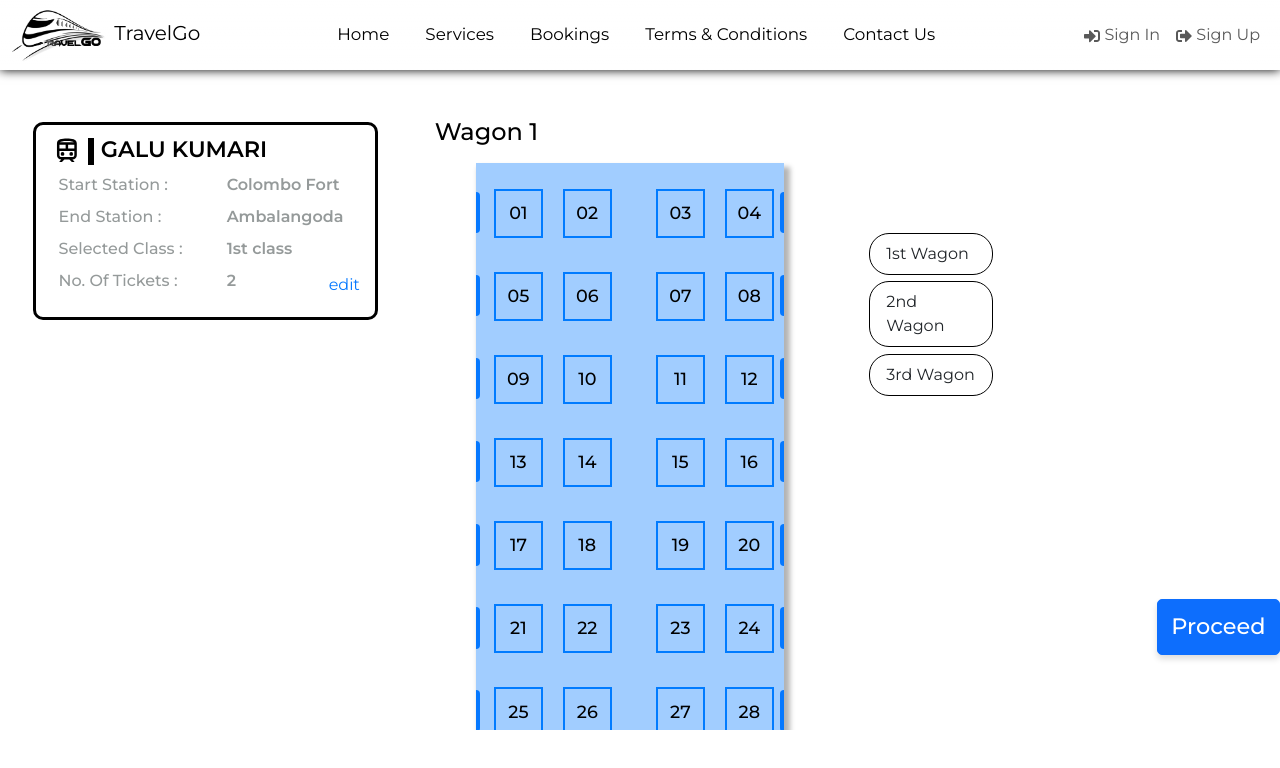
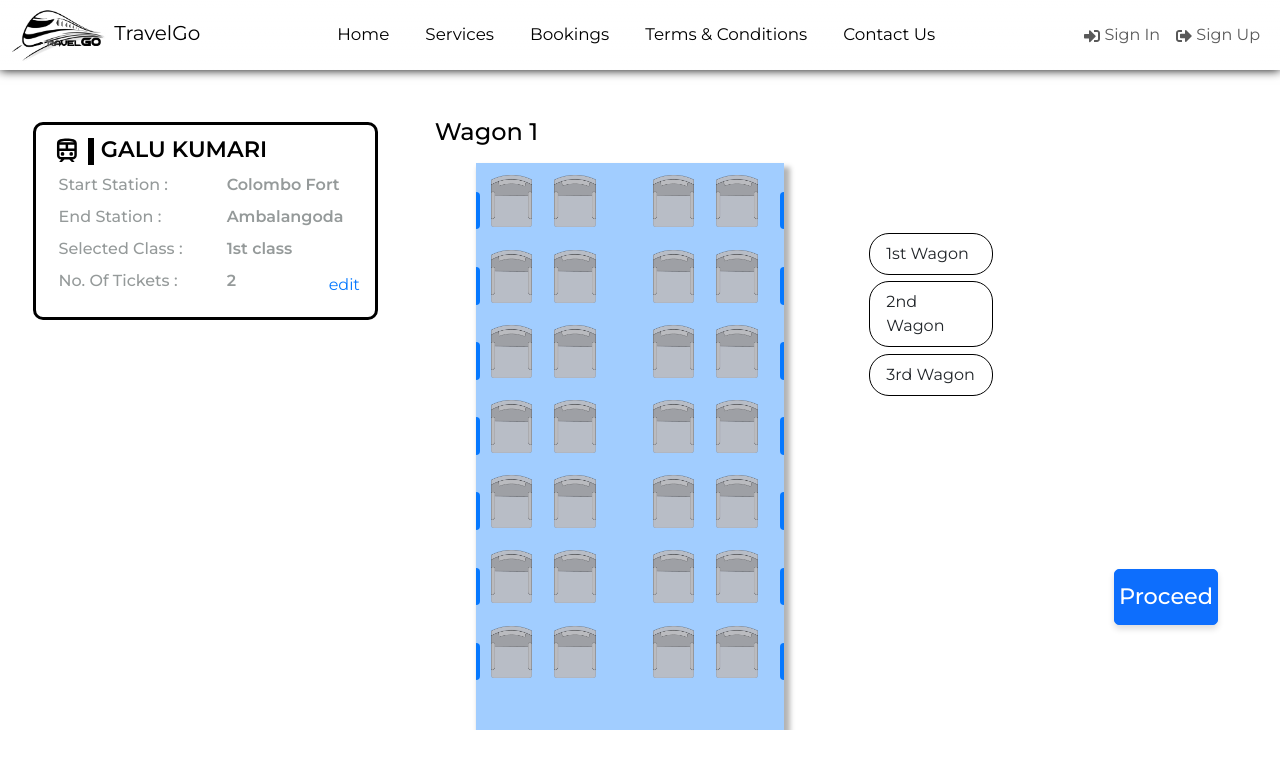
Before and after one commit to nadeeshaMadusanka99/TravelGo-Frontend, a React (Vite) app: page /seatview in a window 1280 px wide. Shown: the top 768 px of the page. Built offline with nearby package versions, Linux system fonts and the light colour scheme.

Commit message:
made minor canges

```diff
--- a/src/Screens/Booking/Booking.scss
+++ b/src/Screens/Booking/Booking.scss
@@ -93,8 +93,8 @@
                     display: flex;
                     justify-content: center;
                     align-items: center;
-                    border-radius: 0%;
-                    margin-left: 30%;
+                    border-radius: 15px;
+                    margin-left: 15%;
                 }
               }
 
@@ -211,7 +211,7 @@
           .intensity-container{
             display: flex;
             justify-content: center;
-            margin-top: 2%;
+            margin-top: 1.4%;
           .crowd-intensity{
 
                 height: 10px;
@@ -223,18 +223,19 @@
                   display: flex;
                   justify-content: center;
                   background-color: rgba(48, 97, 246, 0.647);
-                  width:100px;
-                  height: 20px;
+                  width:110px;
+                  height: 24px;
                   margin-top:20px;
                   transform: translateX(-50%);
                   border-radius: 10%;
+                  margin-left: 0.7%;
 
                 }
                  .low-arrow{
                   height: 0;
                   width:0;
                   position: absolute;
-                  top:-10px;
+                  top:-9.5px;
                   border-right: 10px solid transparent;
                   border-left: 10px solid transparent;
                   border-bottom: 10px solid rgba(48, 97, 246, 0.647);
@@ -245,14 +246,12 @@
                   display: flex;
                   justify-content: center;
                   position: absolute;
-                  right:0;
                   background-color: rgba(48, 97, 246, 0.647);
-                  width:100px;
-                  height: 20px;
-                  bottom:2.3%;
-                  margin-top: 30px;
+                  width:110px;
+                  height: 24px;
+                  bottom:0.8%;
                   border-radius: 10%;
-                  right:16.7%;
+                  right:16.1%;
           }
           .high-arrow{
             @extend .low-arrow;
@@ -298,10 +297,7 @@
         .gray-paragraph {
 
         }
-        .btn-book{
-            margin-top: 5%;
-            margin-bottom: 5%;
-        }
+
       }
       .station-details{
         display: none;
--- a/src/Screens/Home/HeroSection.jsx
+++ b/src/Screens/Home/HeroSection.jsx
@@ -25,9 +25,8 @@ const HeroSection = () => {
               <label className='dropdown-label'>From</label>
               <select>
                 {(data!=undefined) ? data.map((station) => (
-                <option>{station.StationName}</option>
+                  <option key={station.StationId}>{station.StationName}</option>
                 )) : <><option>Loading</option></>}
-
               </select>
             </div>
 
@@ -36,22 +35,17 @@ const HeroSection = () => {
               <label className='dropdown-label'>To</label>
               <select>
                   {(data!=undefined) ? data.map((station) => (
-                <option>{station.StationName}</option>
+                    <option key={station.StationId}>{station.StationName}</option>
                   )) : <><option>Loading</option></>}
-
               </select>
-            <input type="text" placeholder="From" />
-            <input type="text" placeholder="To" />
-            <input type="date" placeholder="Date" />
             </div>
-
             <div className='dropdown-class'>
               <label className='dropdown-label'>Date</label>
               <input type="date" placeholder="Date" />
+            </div>
             <LinkContainer to="/booking">
-                <Button variant="primary" className='button-extend'>Search</Button>
+                <Button variant="primary" className='search-button-extend'>Search</Button>
               </LinkContainer>
-            </div>
           </div>
         </div>
       </Container>
--- a/src/Screens/Home/HeroSection.scss
+++ b/src/Screens/Home/HeroSection.scss
@@ -74,23 +74,14 @@
 
         }
 
-        .search-btn{
-          height: 2rem;
-          margin-top: auto;
-          margin-bottom: 1.5rem;
-          margin-left: 2rem;
-        }
-
         input::placeholder {
           color: #000000; /* Red color for the placeholder text */
         }
 
-
-        .button-extend {
+        .search-button-extend {
           @include Button;
-        }
-      }
-
+          height: 10%;
+          margin-top: 3%;
 
         }
       }
@@ -144,3 +135,5 @@
           }
          }
       }
+    }
+  }
--- a/src/Screens/Schedule/Schedule.scss
+++ b/src/Screens/Schedule/Schedule.scss
@@ -10,22 +10,19 @@
 
   .schedule-background {
     position: absolute;
-    top: 10;
-    left: 0;
     width: 100%;
-
     background-size: cover;
     z-index: 0;
-    margin-top: 150px;
+    margin-top: 110px;
 
   }
   .map-container {
 
     position: relative;
-    border-left: 2px solid rgba(0, 0, 0, 0.329);
+    border: 2px solid black;
     margin: 0 6cm;
     height: 18%;
-    box-shadow: 3px 3px 2px 2px rgba(0, 0, 0, 0.586); // Apply box shadow
+    box-shadow: 2px 2px 2px 2px rgba(0, 0, 0, 0.16);
   }
   .container {
     padding: 0 1cm;
@@ -318,9 +315,9 @@
       flex: 1; // Allow each element to grow and fill available space
       max-width: 50%;
       max-height: 1.8cm;
-      box-shadow: 3px 3px 2px 2px rgba(0, 0, 0, 0.415);
-      margin-top: 0.2cm;
-      margin-right: 10%;
+      box-shadow: 1px 1px 2px 2px rgba(0, 0, 0, 0.207);
+      border-radius: 5px;
+      margin: 0.5%;
 
     }
   }
@@ -354,7 +351,15 @@
     justify-content: center;
     align-items: center;
   }
+  .bottom-row-conotainer{
+    display: flex;
+    flex-direction: row;
+    justify-content: space-between;
+    align-items: center;
+    margin: 0cm 3cm 0.5cm 3cm;
 
+
+  }
 
 }
 
--- a/src/Screens/SeatView/SeatButton.jsx
+++ b/src/Screens/SeatView/SeatButton.jsx
@@ -1,21 +1,43 @@
-import React, { useState } from 'react';
-import './SeatButton.scss';
+import React, { useState } from "react";
+import "./SeatButton.scss";
+import seatImage from "../../assets/SeatDesign.png";
 
-const SeatButton = ({seat}) => {
+const SeatButton = ({ seat }) => {
   const [checked, setChecked] = useState(false);
 
-  const handleToggle = () => {
+  const handleClick = () => {
     setChecked(!checked);
+  };
+  const seatStyle = {
+    margin: "0.7rem",
+    cursor: "pointer",
+    border: checked ? "2px solid green" : "",
+    backgroundColor: checked ? "green" : "",
+  };
+  const textOverlayStyle = {
+    position: "absolute", // Position the text absolutely within the container
+    top: "50%", // Center vertically
+    left: "50%", // Center horizontally
+    transform: "translate(-50%, -50%)", // Center both horizontally and vertically
+    color: checked ? "red" : "black",
+    fontWeight: "bold",
+  };
+  const seatContainerStyle = {
+    cursor: "pointer",
+    position: "relative", // Set the container's position to relative
   };
 
   return (
-    <div className={`button-group ${checked ? 'checked' : ''}`} onClick={handleToggle}>
-      <button className={`toggle-button ${checked ? 'active' : ''}`} type="button">
-        {seat.label}
-      </button>
-    </div>
+
+      <img
+        src={seatImage}
+        alt="Seat"
+        style={seatStyle}
+        className="seat-image"
+        onClick={handleClick}
+      />
+
   );
 };
 
-
 export default SeatButton;
--- a/src/Screens/SeatView/SeatButton.scss
+++ b/src/Screens/SeatView/SeatButton.scss
@@ -1,29 +1,13 @@
 @import '../Common/main.scss';
 
-.button-group {
-    display: inline-block;
-    border: 2px solid #007bff;
+.seat-image{
+    width: 29%;
+    height: auto;
     cursor: pointer;
-    margin: 18% 4% 6% 10%;
-
-
-    &.checked {
-      background-color: #007bff;
-      color: white;
-    }
-
-    .toggle-button {
-      width:  45px;
-      height: 45px;
-      background-color: transparent;
-      border: none;
-      cursor: pointer;
-      outline: none;
-      font-size: 1.1rem;
-      font-weight : weight(medium-s);
-
-      &.active {
+    margin: 5px;
+    font-weight : weight(medium-s);
+    &.active {
         color: white;
       }
-    }
-  }
+
+}
--- a/src/Screens/SeatView/SeatView.scss
+++ b/src/Screens/SeatView/SeatView.scss
@@ -129,7 +129,9 @@
 }
 .button-container{
     display: flex;
+    flex-direction: row;
     justify-content: flex-end;
-    align-items:flex-end;
-    flex-direction: column;
+    align-items: flex-end;
+    margin-right: 15%;
+
 }
--- a/src/config/index.js
+++ b/src/config/index.js
@@ -4,7 +4,7 @@ const LOGIN = "/login";
 
 
 // API URLS
-const BASE_API_URL = "http://16.171.10.136:5000/api";
+const BASE_API_URL = "http://localhost:5000/api";
 
 const LOGIN_API_URL = `${BASE_API_URL}/users/auth`;
 const REGISTER_API_URL = `${BASE_API_URL}/users/register`;
```
Also changed, not shown: src/Screens/Booking/Booking.jsx (+42 -41 lines), src/Screens/Schedule/Schedule.jsx (+78 -63 lines), src/Screens/SeatView/SeatView.jsx (+0 -24 lines), src/assets/SeatDesign.png (added), src/assets/TableDesign.png (added). Lines whose indentation alone changed are shown as unchanged.
